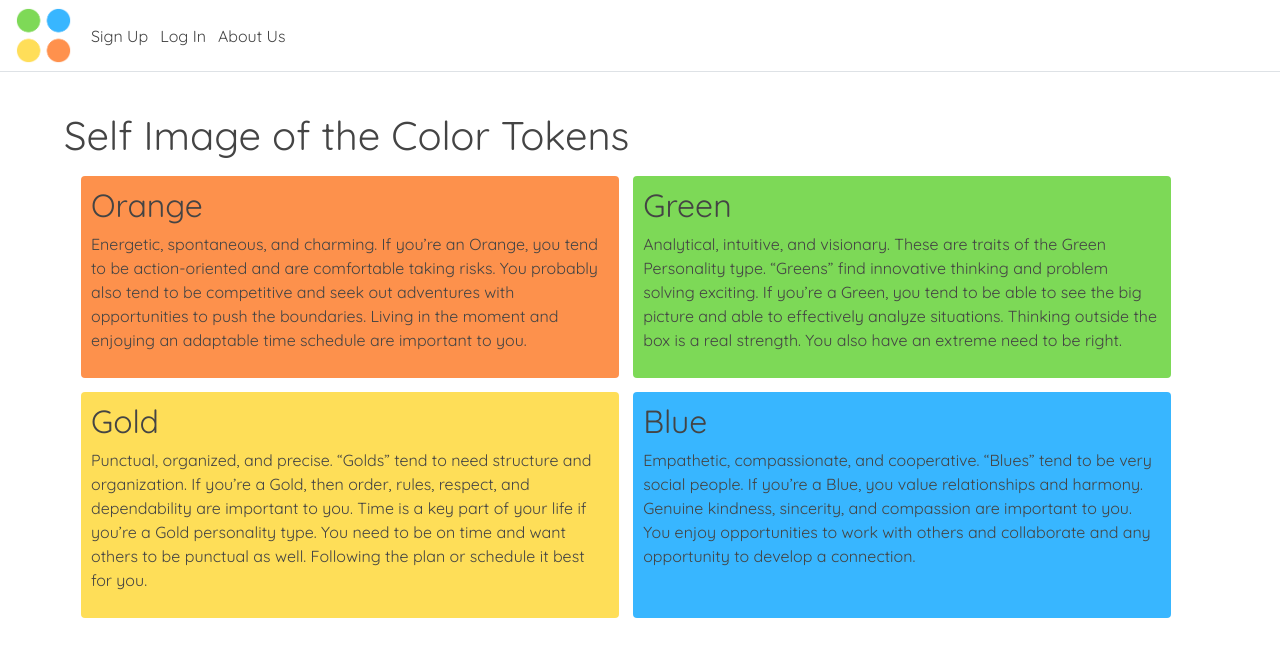
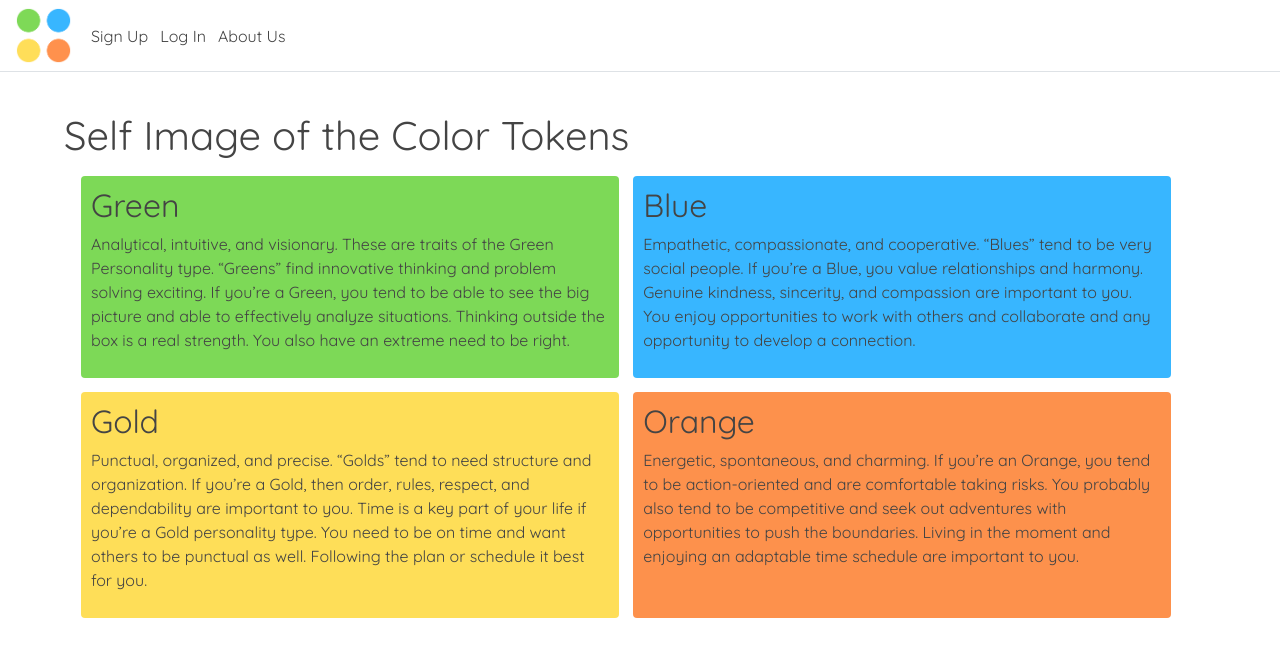
Before and after one commit to kelleymichelle/color-connection, a React (Create React App) app: page /color-info in a window 1280 px wide. Shown: the top 656 px of the page. Built offline with nearby package versions, Linux system fonts and the light colour scheme; no server answers.

Commit message:
changed about color token divs to match logo

```diff
--- a/src/containers/AboutColorTokens.js
+++ b/src/containers/AboutColorTokens.js
@@ -9,21 +9,24 @@ export default function AboutColorTokens() {
     <div  style={{marginTop: '3%', marginLeft: '5%', color: '#444444'}}>
     <h1>Self Image of the Color Tokens</h1>
     <div style={{margin: '10px'}} className="d-flex flex-wrap">
-      <Card style={{ borderStyle: 'none', margin: '7px', width: '45%', padding: '10px', backgroundColor: '#fd914c'}}>
-        <h2>Orange</h2>
-        <p>Energetic, spontaneous, and charming. If you’re an Orange, you tend to be action-oriented and are comfortable taking risks. You probably also tend to be competitive and seek out adventures with opportunities to push the boundaries. Living in the moment and enjoying an adaptable time schedule are important to you.</p>
-      </Card>
       <Card style={{ borderStyle: 'none', margin: '7px', width: '45%', padding: '10px', backgroundColor: '#7dd957'}}>
         <h2>Green</h2>
         <p>Analytical, intuitive, and visionary. These are traits of the Green Personality type. “Greens” find innovative thinking and problem solving exciting. If you’re a Green, you tend to be able to see the big picture and able to effectively analyze situations. Thinking outside the box is a real strength. You also have an extreme need to be right.</p>
       </Card>
+
+      <Card style={{ borderStyle: 'none', margin: '7px', width: '45%', padding: '10px', backgroundColor: '#38b6ff'}}>
+        <h2>Blue</h2>
+        <p>Empathetic, compassionate, and cooperative. “Blues” tend to be very social people. If you’re a Blue, you value relationships and harmony. Genuine kindness, sincerity, and compassion are important to you. You enjoy opportunities to work with others and collaborate and any opportunity to develop a connection.</p>
+      </Card>
+
       <Card style={{ borderStyle: 'none', margin: '7px', width: '45%', padding: '10px', backgroundColor: '#fede58'}}>
         <h2>Gold</h2>
         <p>Punctual, organized, and precise. “Golds” tend to need structure and organization. If you’re a Gold, then order, rules, respect, and dependability are important to you. Time is a key part of your life if you’re a Gold personality type. You need to be on time and want others to be punctual as well. Following the plan or schedule it best for you.</p>
       </Card>
-      <Card style={{ borderStyle: 'none', margin: '7px', width: '45%', padding: '10px', backgroundColor: '#38b6ff'}}>
-        <h2>Blue</h2>
-        <p>Empathetic, compassionate, and cooperative. “Blues” tend to be very social people. If you’re a Blue, you value relationships and harmony. Genuine kindness, sincerity, and compassion are important to you. You enjoy opportunities to work with others and collaborate and any opportunity to develop a connection.</p>
+
+      <Card style={{ borderStyle: 'none', margin: '7px', width: '45%', padding: '10px', backgroundColor: '#fd914c'}}>
+        <h2>Orange</h2>
+        <p>Energetic, spontaneous, and charming. If you’re an Orange, you tend to be action-oriented and are comfortable taking risks. You probably also tend to be competitive and seek out adventures with opportunities to push the boundaries. Living in the moment and enjoying an adaptable time schedule are important to you.</p>
       </Card>
     </div>
     </div>
```
